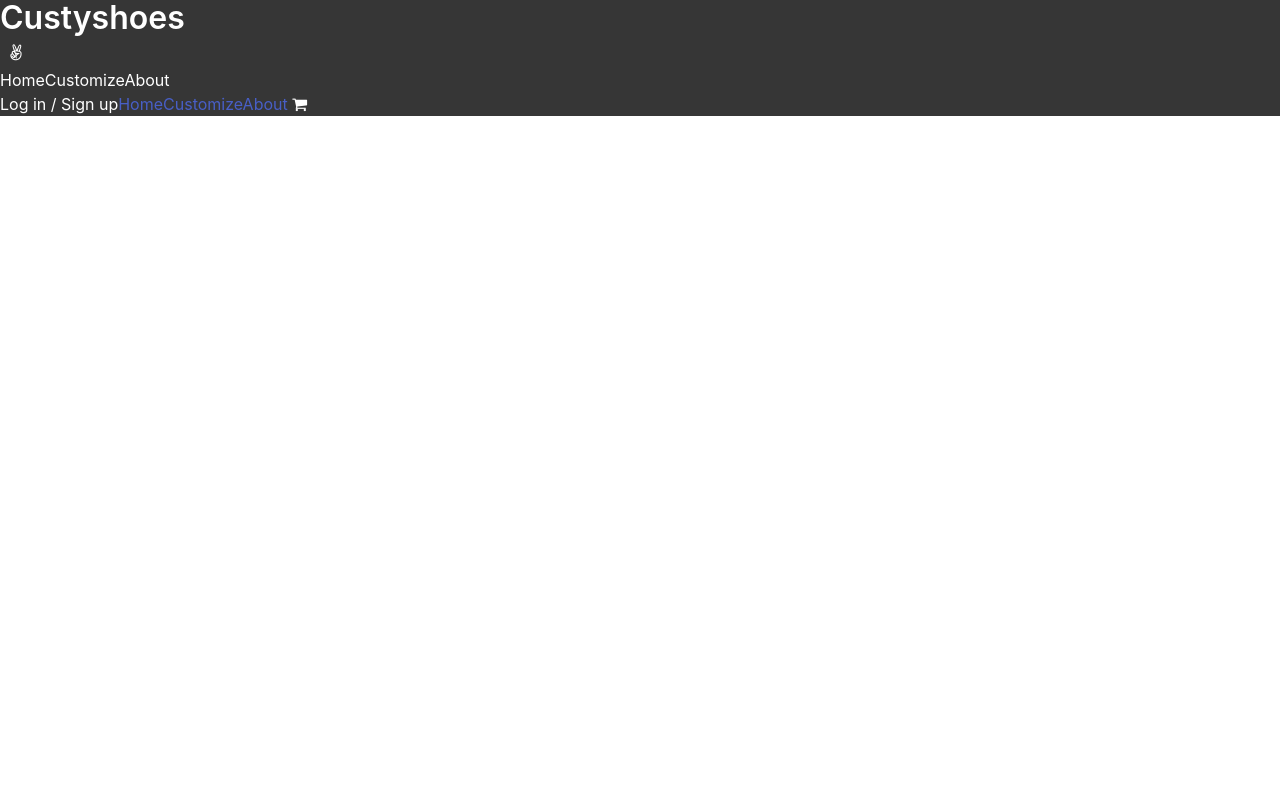
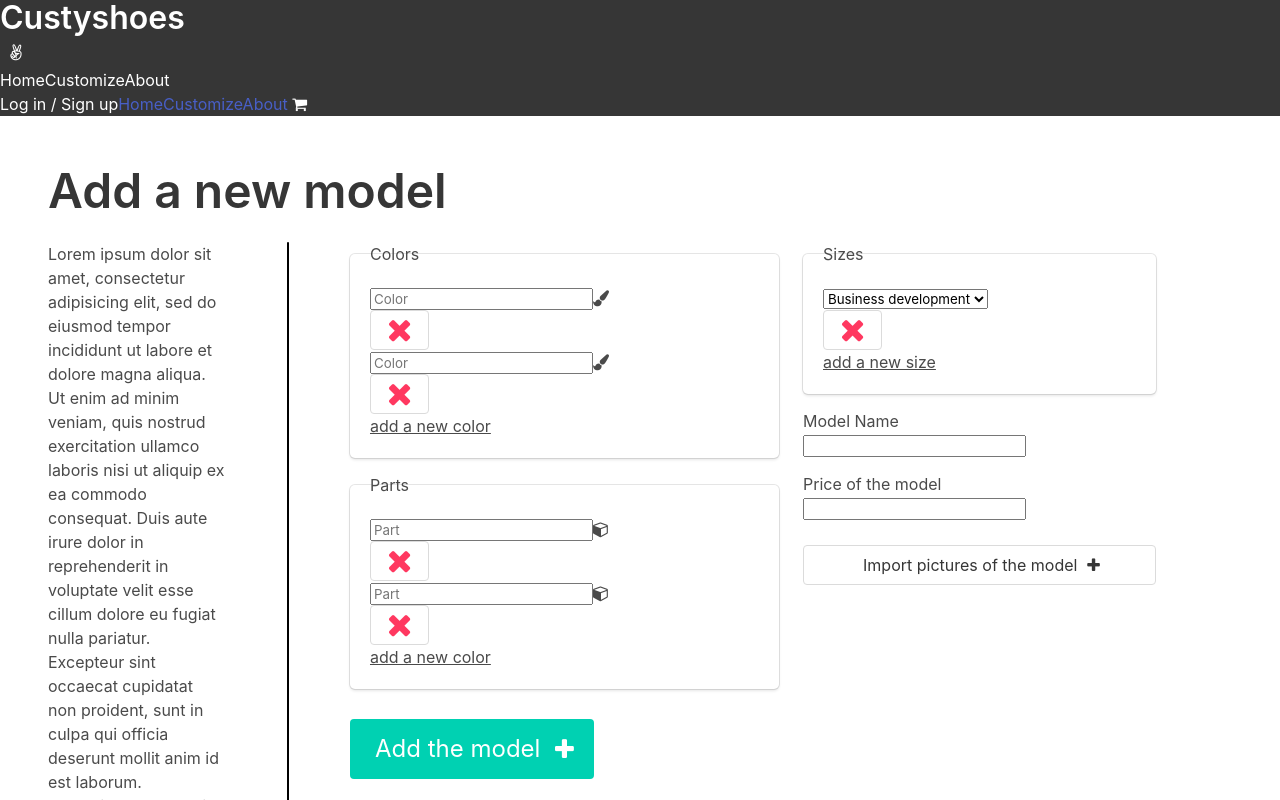
Before and after one commit to JordanAssayah/shoe-order, a Vue app in the folder frontend/: page /shoes-manager in a window 1280 px wide. Shown: the top 800 px of the page. Built offline with nearby package versions, Linux system fonts and the light colour scheme.

Commit message:
#6-CTS Add base layout [WIP]

```diff
--- a/frontend/src/components/Header.vue
+++ b/frontend/src/components/Header.vue
@@ -12,15 +12,15 @@
         </p>
       </div>
       <div class="nav-center">
-        <a href="/" class="nav-item is-active is-tab is-hidden-mobile force-white">Home</a>
-        <a href="/models" class="nav-item is-hidden-mobile force-white">Customize</a>
-        <a href="/about" class="nav-item is-hidden-mobile force-white">About</a>
+        <router-link to="/" class="nav-item is-active is-tab is-hidden-mobile force-white">Home</router-link>
+        <router-link to="/models" class="nav-item is-hidden-mobile force-white">Customize</router-link>
+        <router-link to="/shoes-manager" class="nav-item is-hidden-mobile force-white">About</router-link>
       </div>
       <div class="nav-right nav-menu">
         <a href="#" class="nav-item force-white" @click="toggleLoginSignupMenu">Log in / Sign up</a>
         <a href="#" class="nav-item is-hidden-desktop is-hidden-tablet ">Home</a>
         <a href="#" class="nav-item is-hidden-desktop is-hidden-tablet ">Customize</a>
-        <a href="#" class="nav-item is-hidden-desktop is-hidden-tablet ">About</a>
+        <a href="/shoes-manager" class="nav-item is-hidden-desktop is-hidden-tablet ">About</a>
         <a href="/basket" class="nav-item">
           <span class="icon force-white">
             <i class="fa fa-shopping-cart"></i>
--- /dev/null
+++ b/frontend/src/pages/Admin/ShoesManager.vue
@@ -0,0 +1,197 @@
+<template>
+  <div id="ShoesManager">
+    <h1 class="title is-1 has-text-centered">Add a new model</h1>
+    <div class="columns is-multiline">
+      <!-- column for explainations -->
+      <div class="column is-12-tablet is-2-desktop">
+        <div class="" style="height: 100%;">
+          <p>Lorem ipsum dolor sit amet, consectetur adipisicing elit, sed do eiusmod tempor incididunt ut labore et dolore magna aliqua. Ut enim ad minim veniam, quis nostrud exercitation ullamco laboris nisi ut aliquip ex ea commodo consequat. Duis aute irure dolor in reprehenderit in voluptate velit esse cillum dolore eu fugiat nulla pariatur. Excepteur sint occaecat cupidatat non proident, sunt in culpa qui officia deserunt mollit anim id est laborum.</p>
+          <p>Lorem ipsum dolor sit amet, consectetur adipisicing elit, sed do eiusmod tempor incididunt ut labore et dolore magna aliqua. Ut enim ad minim veniam, quis nostrud exercitation ullamco laboris nisi ut aliquip ex ea commodo consequat. Duis aute irure dolor in reprehenderit in voluptate velit esse cillum dolore eu fugiat nulla pariatur. Excepteur sint occaecat cupidatat non proident, sunt in culpa qui officia deserunt mollit anim id est laborum.</p>
+
+        </div>
+      </div>
+
+
+      <div class="column is-1 is-hidden-touch">
+        <div class="make-it-flex-centered">
+          <div class="vertical-separator"></div>
+        </div>
+      </div>
+
+      <!-- column for controls -->
+      <div class="column is-12-tablet is-9-desktop">
+        <div class="columns is-multiline">
+          <div class="column is-full-tablet is-6-desktop">
+            <fieldset>
+              <legend>Colors</legend>
+              <div class="field is-horizontal">
+                <div class="field-body">
+                  <div class="field has-addons">
+                    <p class="control has-icons-left">
+                      <input class="input" type="text" placeholder="Color">
+                      <span class="icon is-small is-left">
+                        <i class="fa fa-paint-brush"></i>
+                      </span>
+                    </p>
+                    <p class="control">
+                      <button type="submit" class="button">
+                        <span class="icons">
+                          <i class="fa fa-times fa-2x" style="color:#ff3860"></i>
+                        </span>
+                      </button>
+                    </p>
+                  </div>
+                  <div class="field has-addons">
+                    <p class="control has-icons-left">
+                      <input class="input" type="text" placeholder="Color">
+                      <span class="icon is-small is-left">
+                        <i class="fa fa-paint-brush"></i>
+                      </span>
+                    </p>
+                    <p class="control">
+                      <button type="submit" class="button">
+                        <span class="icons">
+                          <i class="fa fa-times fa-2x" style="color:#ff3860"></i>
+                        </span>
+                      </button>
+                    </p>
+                  </div>
+                </div>
+              </div>
+              <p><u>add a new color</u></p>
+            </fieldset>
+            <fieldset style="margin-top: 15px">
+              <legend>Parts</legend>
+              <div class="field is-horizontal">
+                <div class="field-body">
+                  <div class="field has-addons">
+                    <p class="control has-icons-left">
+                      <input class="input" type="text" placeholder="Part">
+                      <span class="icon is-small is-left">
+                        <i class="fa fa-cube"></i>
+                      </span>
+                    </p>
+                    <p class="control">
+                      <button type="submit" class="button">
+                        <span class="icons">
+                          <i class="fa fa-times fa-2x" style="color:#ff3860"></i>
+                        </span>
+                      </button>
+                    </p>
+                  </div>
+                  <div class="field has-addons">
+                    <p class="control has-icons-left">
+                      <input class="input" type="text" placeholder="Part">
+                      <span class="icon is-small is-left">
+                        <i class="fa fa-cube"></i>
+                      </span>
+                    </p>
+                    <p class="control">
+                      <button type="submit" class="button">
+                        <span class="icons">
+                          <i class="fa fa-times fa-2x" style="color:#ff3860"></i>
+                        </span>
+                      </button>
+                    </p>
+                  </div>
+                </div>
+              </div>
+              <p><u>add a new color</u></p>
+            </fieldset>
+            <button type="button" name="button" class="button is-primary is-large" style="margin-top: 30px">
+              <span>Add the model</span>
+              <span class="icon">
+                <i class="fa fa-plus"></i>
+              </span>
+            </button>
+          </div>
+          <div class="column is-full-tablet is-5-desktop">
+            <fieldset>
+              <legend>Sizes</legend>
+              <div class="field is-horizontal">
+                <div class="field-body">
+                  <div class="field has-addons">
+                    <div class="control has-icons-left">
+                      <div class="select is-fullwidth">
+                        <select>
+                          <option>Business development</option>
+                          <option>Marketing</option>
+                          <option>Sales</option>
+                        </select>
+                      </div>
+                    </div>
+                    <p class="control">
+                      <button type="submit" class="button">
+                        <span class="icons">
+                          <i class="fa fa-times fa-2x" style="color:#ff3860"></i>
+                        </span>
+                      </button>
+                    </p>
+                  </div>
+                </div>
+              </div>
+              <p><u>add a new size</u></p>
+            </fieldset>
+
+
+
+            <div class="field" style="margin-top: 15px">
+              <label class="label">Model Name</label>
+              <p class="control">
+                <input class="input" type="text">
+              </p>
+            </div>
+
+
+
+
+            <div class="field" style="margin-top: 15px">
+              <label class="label">Price of the model</label>
+              <p class="control">
+                <input class="input" type="number" min="0">
+              </p>
+            </div>
+
+
+            <button class="button is-fullwidth" style="margin-top: 25px">
+              <span>Import pictures of the model</span>
+              <span class="icon">
+                <i class="fa fa-plus"></i>
+              </span>
+            </button>
+
+
+
+          </div>
+        </div>
+
+      </div>
+
+    </div>
+  </div>
+</template>
+
+<script>
+export default {
+  name: 'ShoesManager'
+}
+</script>
+
+<style lang="sass">
+  fieldset
+    border: none
+    border-radius: 5px
+    box-shadow: 0 2px 3px rgba(10, 10, 10, 0.1), 0 0 0 1px rgba(10, 10, 10, 0.1)
+    padding: 20px
+
+  .vertical-separator
+    height: calc(100vh - 145px)
+    align-self: center
+    width: 2px
+    border-radius: 100px
+    background: black
+
+  .make-it-flex-centered
+    display: flex
+    justify-content: center
+</style>
```
Also changed, not shown: frontend/src/router/index.js (+6 -4 lines).
